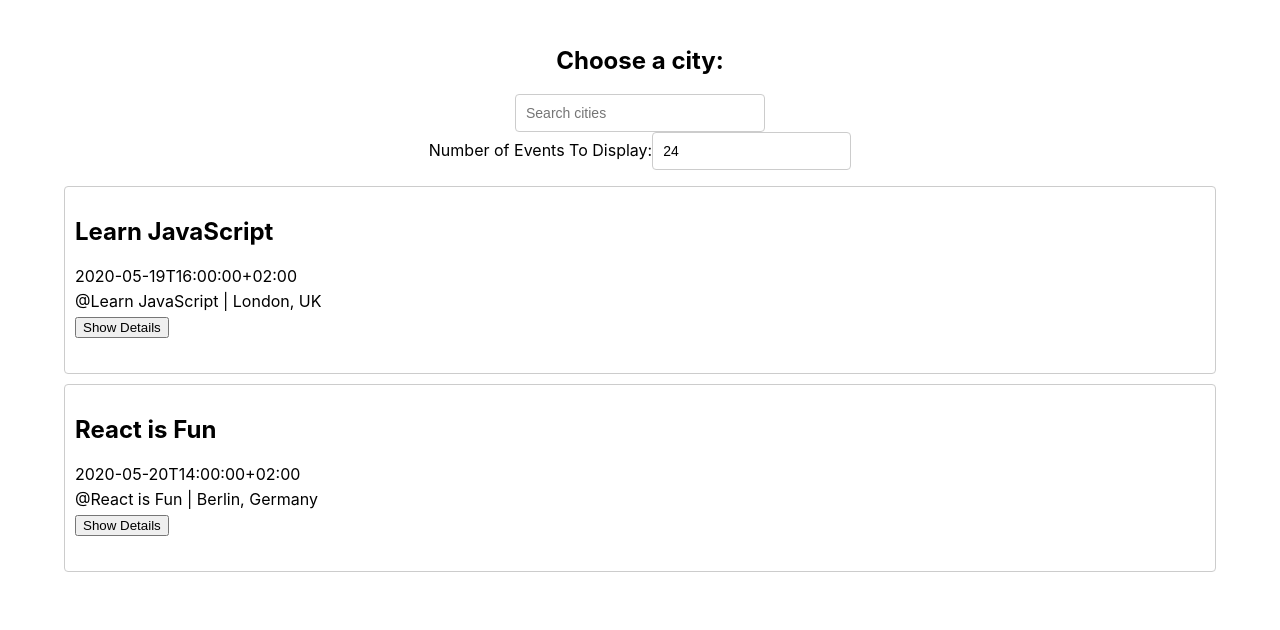
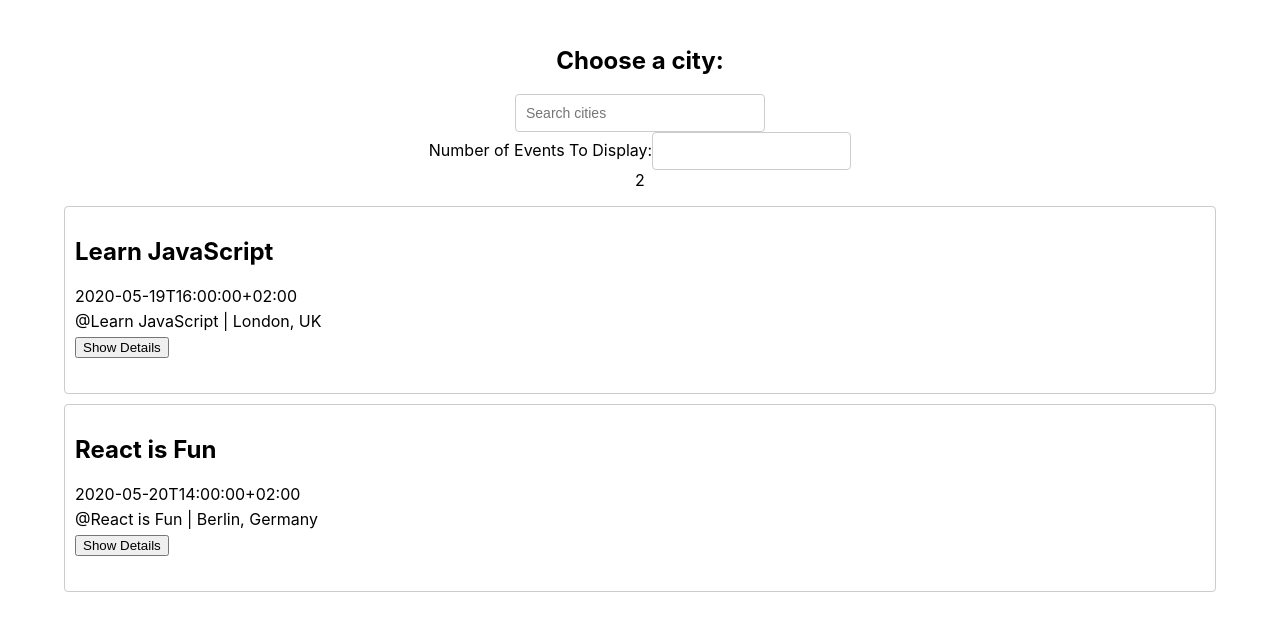
Before and after one commit to jonathan-sheets/meet-app, a React (Create React App) app: page / in a window 1280 px wide. Shown: the top 630 px of the page. Built offline with nearby package versions, Linux system fonts and the light colour scheme.

Commit message:
attempted fix to limit number of results returned to 24

```diff
--- a/src/App.js
+++ b/src/App.js
@@ -10,9 +10,9 @@ class App extends Component {
   state = {
     events: [],
     locations: [],
-    numberOfEvents: 24,
+    eventCount: 24,
     currentLocation: 'all',
-  };
+  }
 
   // updateEvents = (location, eventCount) => {
   //   const { currentLocation, numberOfEvents } = this.state;
@@ -90,7 +90,7 @@ class App extends Component {
     return (
       <div className="App">
         <CitySearch locations={this.state.locations} updateEvents={this.updateEvents} />
-        <NumberOfEvents numberOfEvents={this.state.numberOfEvents} updateEvents={this.updateEvents} />
+        <NumberOfEvents updateEvents={this.updateEvents} />
         <EventList events={this.state.events} />
       </div>
     );
--- a/src/NumberOfEvents.js
+++ b/src/NumberOfEvents.js
@@ -1,29 +1,35 @@
 import React, { Component } from 'react';
+import { mockData } from './mock-data';
 
 class NumberOfEvents extends Component {
   state = {
-    numberOfEvents: 24,
+    // numberOfEvents: 24,
+    query: undefined
   }
 
   handleInputChanged = (event) => {
     const value = event.target.value;
     this.setState({
-      numberOfEvents: value
+      query: value
     });
-    this.props.updateEvents(null, value);
+    this.props.updateEvents(undefined, value);
   };
 
   render() {
+    let data = mockData;
     return (
       <div className="number-of-events">
         <label className="number-of-events-label">Number of Events To Display:</label>
           <input
             type="number"
             className="events-number"
-            value={this.state.numberOfEvents}
+            value={this.state.query}
             onChange={this.handleInputChanged}
           >
           </input>
+          <div className="render-events">
+            { this.state.query === null ? data.length : data.slice(0, this.state.query).length}
+          </div>
 
       </div>
     )
```
